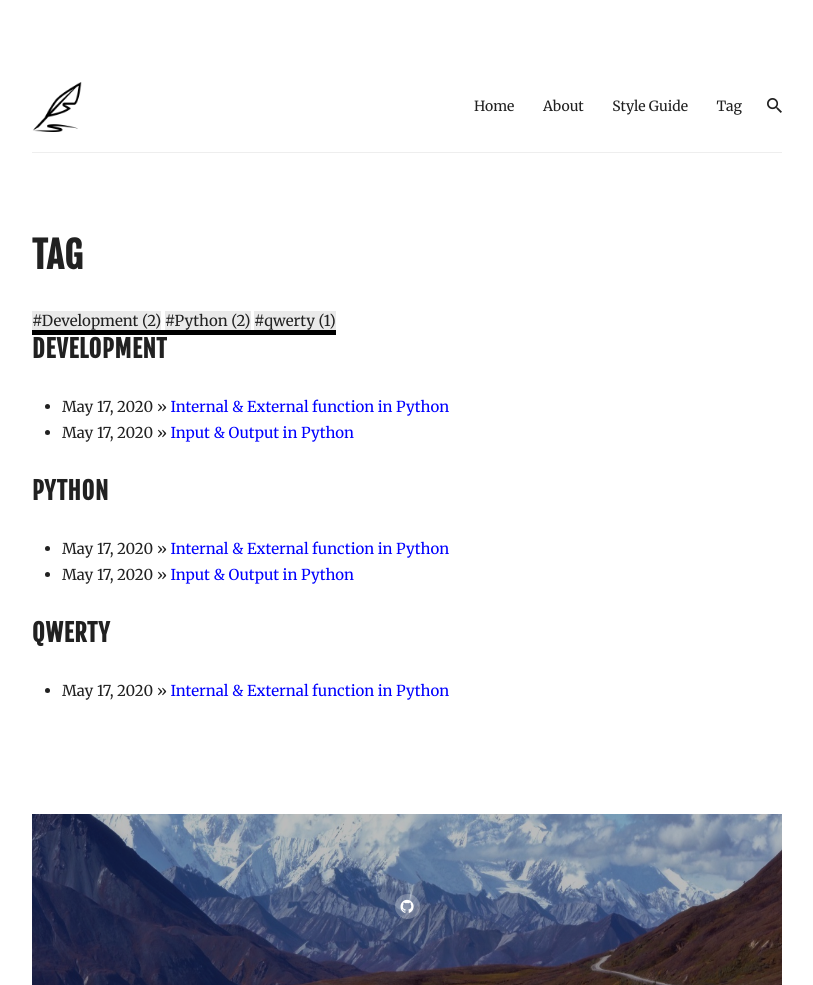
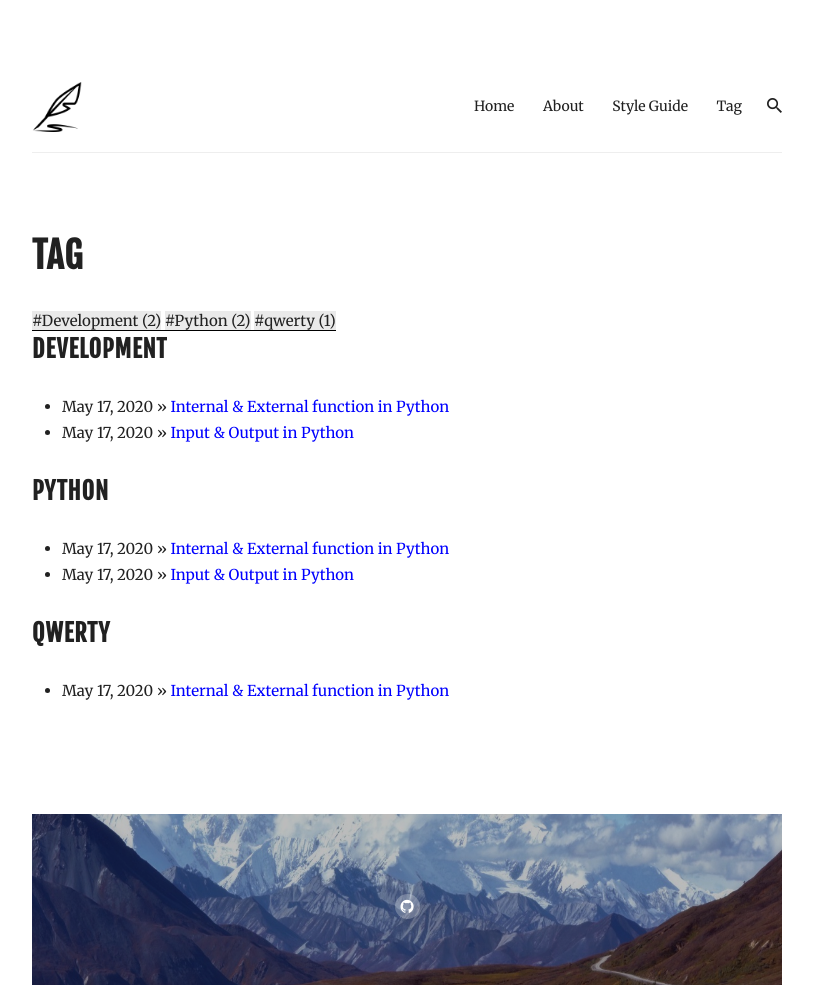
Before and after one commit to captwk5/captwk5.github.io, a Jekyll site: the page built from _pages/tag.md, in a window 1280 px wide. Shown: the whole page, without its empty margins (233-1046 px from the left). Built offline with Jekyll 4.4.1, drawn with Linux system fonts in a browser that asks for light colours; nearby versions of some CDN libraries.

Commit message:
tag style

```diff
--- a/_pages/tag.md
+++ b/_pages/tag.md
@@ -10,7 +10,7 @@ permalink: /tag/
 <!-- tag_words: {{ tag_words }} -->
 
 <div id="tags">
-  <div class="tag-box inline" style="border-bottom:5px solid black">
+  <div class="tag-box inline" style="border-bottom:1px solid black" margin-bottom="10px">
     {% for tag in tag_words %}
       <a href="#{{ tag | cgi_escape }}" style="background-color:#eaeaea">#{{ tag }} (<span>{{ site.tags[tag] | size }}</span>)</a>
     {% endfor %}
```
